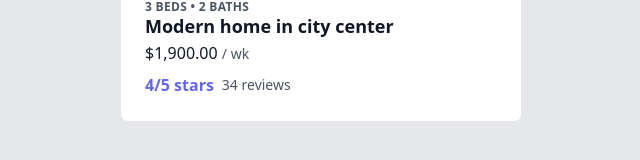
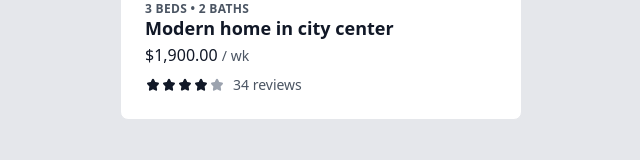
Before and after one commit to joypoddar/my-tailwind-project, a Vue app in the folder reusable-components/: page / in a window 1280 px wide. Shown: the part 502-662 px from the top of the page, without its empty margins (319-959 px from the left). Built offline with nearby package versions, Linux system fonts and the light colour scheme.

Commit message:
Working with SVG Icons

```diff
--- a/reusable-components/src/components/PropertyCard.vue
+++ b/reusable-components/src/components/PropertyCard.vue
@@ -13,9 +13,19 @@
         <span class="text-gray-600 text-sm"> / wk</span>
       </div>
       <div class="mt-2 flex items-center">
-        <span class="text-indigo-500 font-semibold"
-          >{{ property.rating }}/5 stars
-        </span>
+        <svg
+          v-for="i in 5"
+          :key="i"
+          :class="i <= property.rating ? 'text-teal-500' : 'text-gray-400'"
+          class="h-4 w-4 fill-current"
+          viewBox="0 0 24 24"
+          xmlns="http://www.w3.org/2000/svg"
+        >
+          <path
+            d="M8.133 20.333c-1.147.628-2.488-.387-2.269-1.718l.739-4.488-3.13-3.178c-.927-.943-.415-2.585.867-2.78l4.324-.654 1.934-4.083a1.536 1.536 0 0 1 2.804 0l1.934 4.083 4.324.655c1.282.194 1.794 1.836.866 2.78l-3.129 3.177.739 4.488c.219 1.331-1.122 2.346-2.269 1.718L12 18.214l-3.867 2.119z"
+            fill-rule="evenodd"
+          />
+        </svg>
         <span class="ml-2 text-gray-600 text-sm"
           >{{ property.reviewCount }} reviews</span
         >
```
